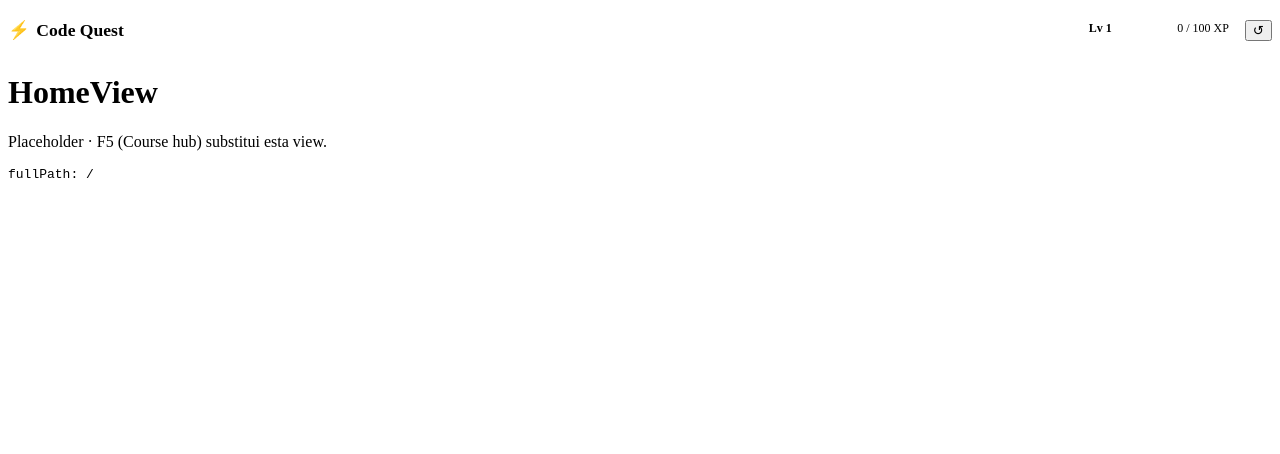
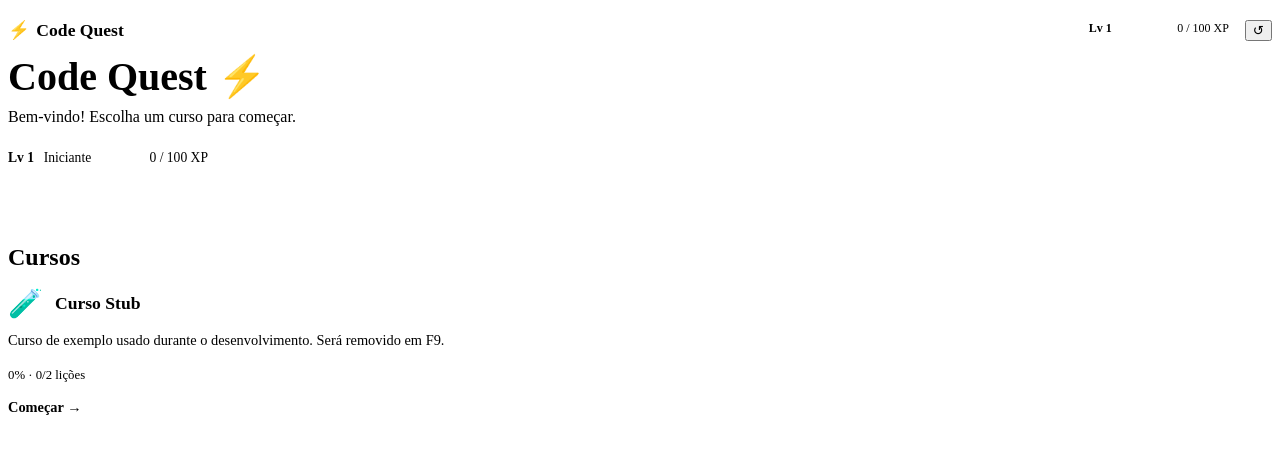
Before and after one commit to fullstackgabe/codequest, a Vue app: page / in a window 1280 px wide. Shown: the top 454 px of the page. Built offline with nearby package versions, Linux system fonts and the light colour scheme; the HTML template or start-up script is replaced by a standard one.

Commit message:
feat(hub): HomeView with course grid and hero

```diff
--- a/src/views/HomeView.vue
+++ b/src/views/HomeView.vue
@@ -1,13 +1,91 @@
 <script setup lang="ts">
-// Placeholder — F5 (Course hub) substitui esta view com a listagem real de cursos.
+import { computed } from 'vue'
+import { storeToRefs } from 'pinia'
+import { listCourses } from '@/data/courses'
+import { useXPStore } from '@/stores/xp'
+import XPBar from '@/components/game/XPBar.vue'
+import StreakBadge from '@/components/game/StreakBadge.vue'
+import CourseCard from '@/components/course/CourseCard.vue'
+
+const courses = listCourses()
+const { xp } = storeToRefs(useXPStore())
+
+const greeting = computed(() =>
+  xp.value === 0
+    ? 'Bem-vindo! Escolha um curso para começar.'
+    : 'Continue de onde parou.',
+)
 </script>
 
 <template>
   <div class="page">
     <div class="container">
-      <h1>HomeView</h1>
-      <p class="text-muted">Placeholder · F5 (Course hub) substitui esta view.</p>
-      <pre>fullPath: {{ $route.fullPath }}</pre>
+      <section class="home-hero">
+        <h1>Code Quest ⚡</h1>
+        <p class="home-hero__greeting">{{ greeting }}</p>
+        <div class="home-hero__stats">
+          <XPBar />
+          <StreakBadge />
+        </div>
+      </section>
+
+      <section class="home-courses">
+        <h2>Cursos</h2>
+        <div v-if="courses.length === 0" class="home-courses__empty">
+          Nenhum curso disponível ainda.
+        </div>
+        <div v-else class="course-grid">
+          <CourseCard
+            v-for="course in courses"
+            :key="course.id"
+            :course="course"
+          />
+        </div>
+      </section>
     </div>
   </div>
 </template>
+
+<style scoped>
+.home-hero {
+  margin-bottom: 2.5rem;
+  padding-bottom: 2rem;
+  border-bottom: 1px solid var(--border);
+}
+
+.home-hero h1 {
+  font-size: 2.5rem;
+  color: var(--primary);
+  margin: 0 0 0.5rem;
+}
+
+.home-hero__greeting {
+  color: var(--text-muted);
+  margin: 0 0 1.5rem;
+}
+
+.home-hero__stats {
+  display: flex;
+  align-items: center;
+  gap: 1.5rem;
+  flex-wrap: wrap;
+}
+
+.home-courses h2 {
+  margin: 0 0 1rem;
+}
+
+.course-grid {
+  display: grid;
+  grid-template-columns: repeat(auto-fit, minmax(280px, 1fr));
+  gap: 1rem;
+}
+
+.home-courses__empty {
+  color: var(--text-muted);
+  text-align: center;
+  padding: 2rem;
+  border: 1px dashed var(--border);
+  border-radius: var(--radius);
+}
+</style>
```
